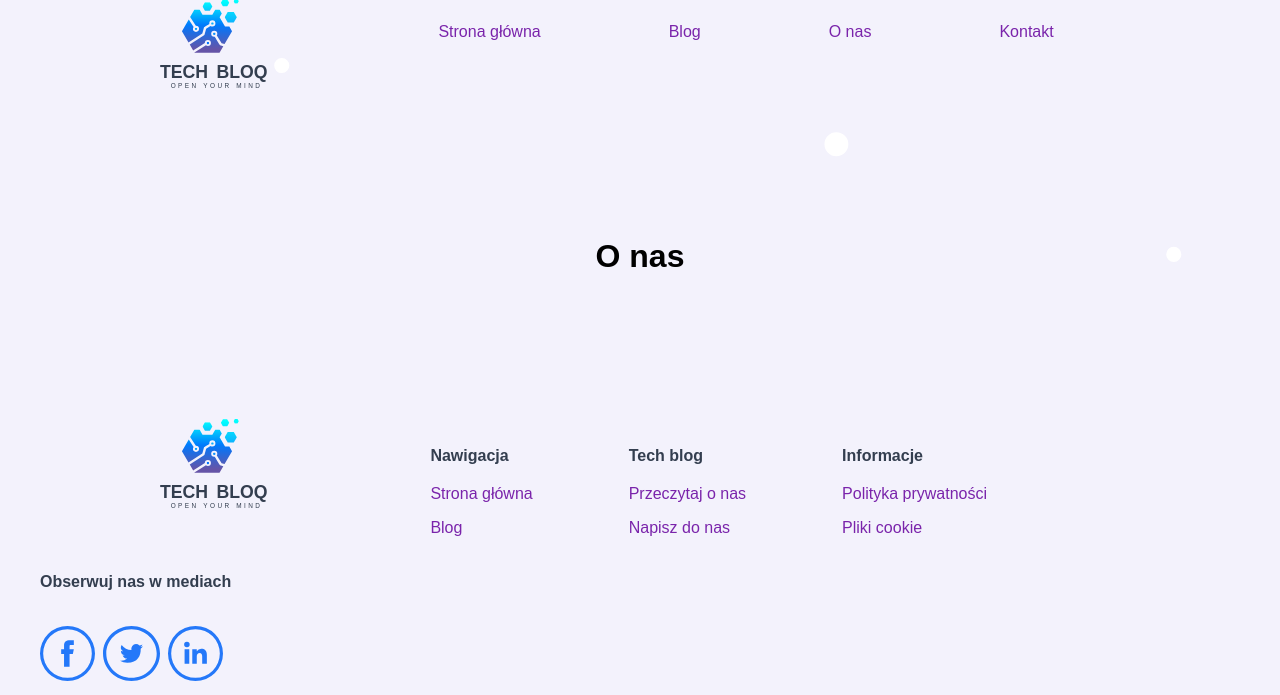
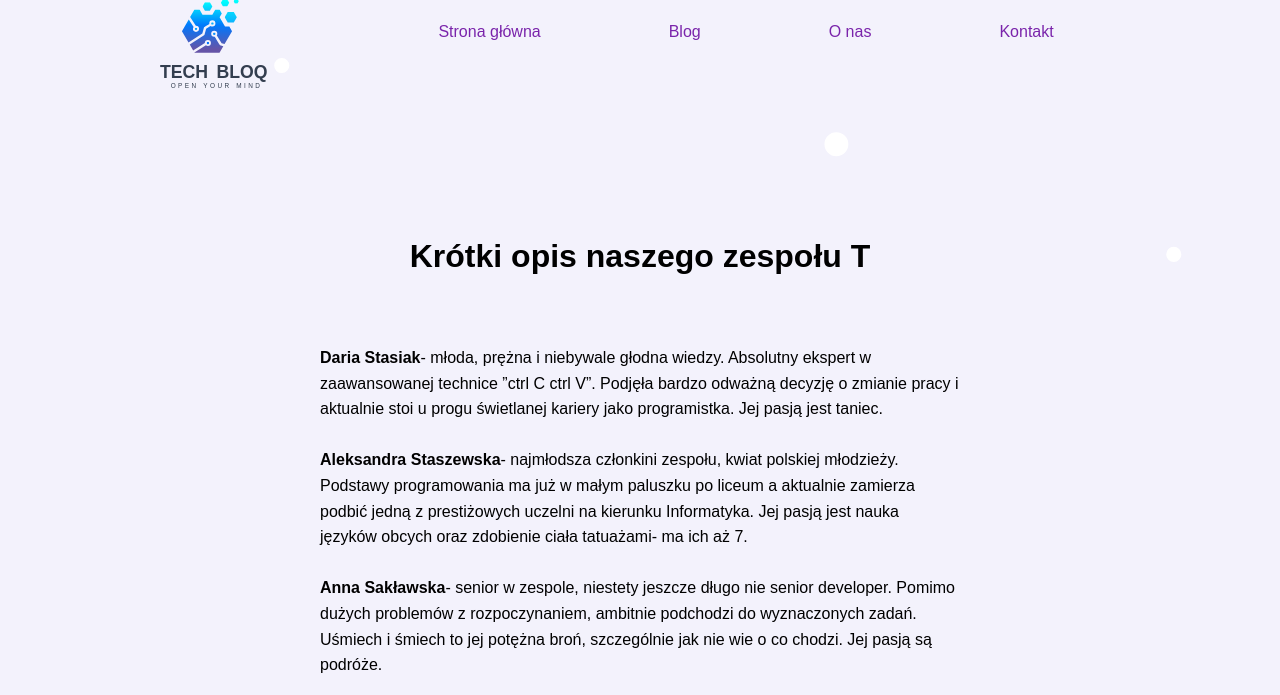
Before and after one commit to womenintechnology/bootcamp-team-t, a PHP site: page /o-nas/ in a window 1280 px wide. Shown: the part 33-728 px from the top of the page. Run offline with PHP 8.4, Linux system fonts and the light colour scheme; data that the repository does not hold is empty; some libraries are stand-ins or nearby versions.

Commit message:
addedpage.twig

```diff
--- a/src/AboutUs/View/page.twig
+++ b/src/AboutUs/View/page.twig
@@ -3,7 +3,40 @@
 	<body class="top-wave">
 	{% endblock %}
 	<section class="container">
-		<h1>O nas</h1>
+		<h1 class="u-center-text">Krótki opis naszego zespołu T</h1><br><br><br>
+		<p><strong>Daria Stasiak</strong>- młoda, prężna i niebywale głodna wiedzy. Absolutny ekspert w zaawansowanej technice ”ctrl C ctrl V”. Podjęła bardzo odważną decyzję o zmianie pracy i aktualnie stoi u progu świetlanej kariery jako programistka. Jej pasją jest taniec. <br><br>
+
+		<strong>Aleksandra Staszewska</strong>- najmłodsza członkini zespołu, kwiat polskiej młodzieży. Podstawy programowania ma już w małym paluszku po liceum a aktualnie zamierza podbić jedną z prestiżowych uczelni na kierunku Informatyka. Jej pasją jest nauka języków obcych oraz zdobienie ciała tatuażami- ma ich aż 7. <br><br>
+
+		<strong>Anna Sakławska</strong>- senior w zespole, niestety jeszcze długo nie senior developer. Pomimo dużych problemów z rozpoczynaniem, ambitnie podchodzi do wyznaczonych zadań. Uśmiech i śmiech to jej potężna broń, szczególnie jak nie wie o co chodzi. Jej pasją są podróże. <br>
+</p>
+		<h2 class="u-center-text">Poznaj nas bliżej</h2>
+		<div class="row clearfix">
+			<div class="person-box">
+				<img src="/img/anna.svg" alt="Anna" class="person-box__img">
+				<div class="person-box__description">
+					<h3> Anna Sakławska</h3>
+					<p> Front-end Developer</p>
+				</div>
+			</div>
+			<div class="person-box">
+				<img src="/img/daria.svg" alt="Daria" class="person-box__img">
+				<div class="person-box__description">
+					<h3> Daria Stasiak </h3>
+					<p> Front-end Developer </p>
+				</div>
+			/div>
+			<div class="person-box">
+				<img src="/img/ola.svg" alt="Ola"class="person-box__img">
+				<div class="person-box__description">
+					<h3> Aleksandra Staszewska </h3>
+					<p>Front-end Developer </p>
+				</div>
+
+			</div>
+		</div>
+
+
 	</section>
 	{% include 'Common/View/footer.twig' %}
 </body>
```
